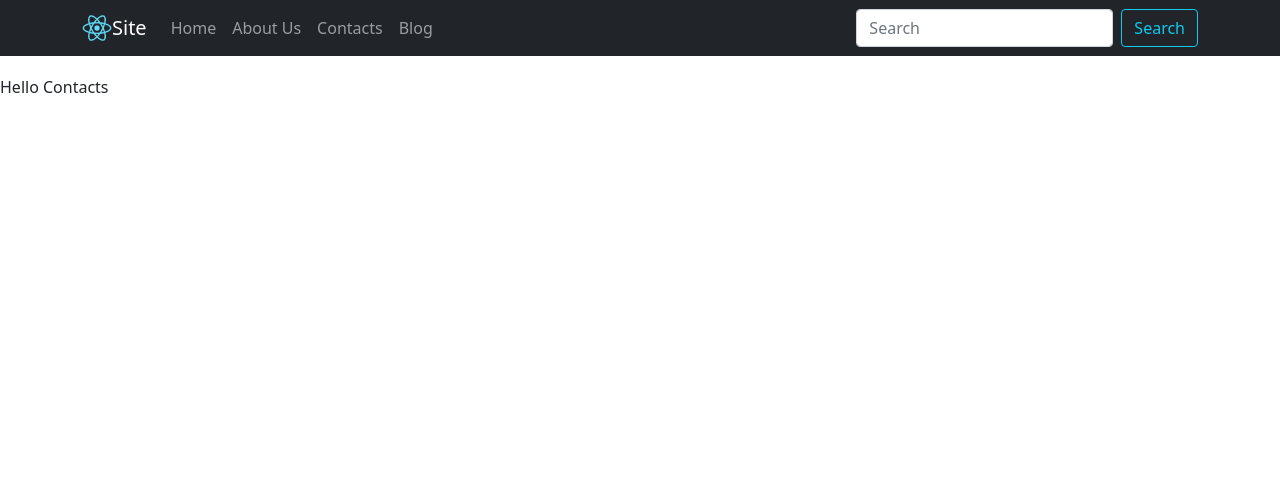
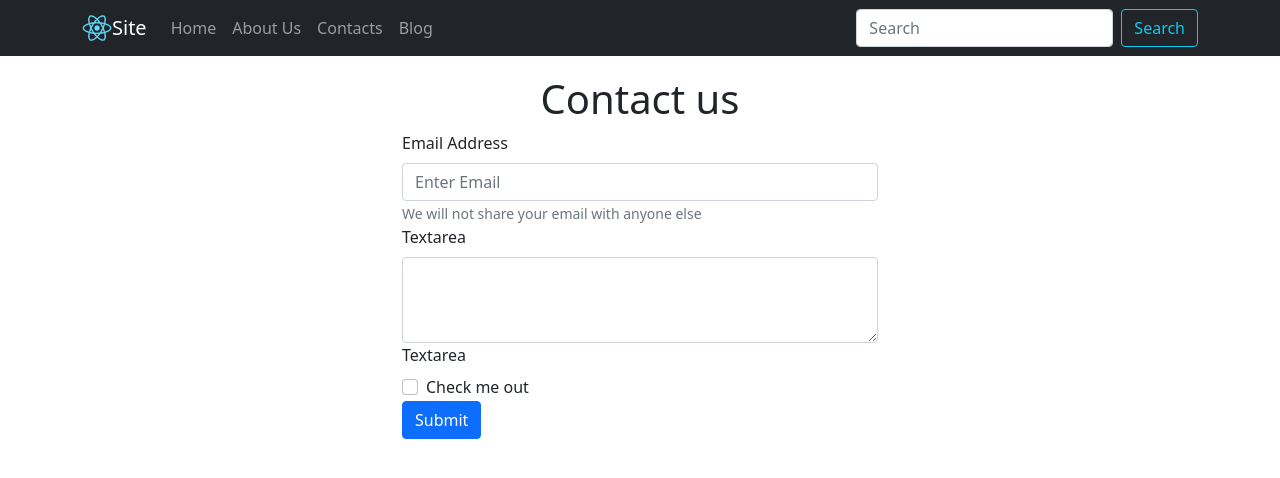
Before and after one commit to ErikEgl/React-Bootstrap-Site, a React (Create React App) app: page /contacts in a window 1280 px wide. Shown: the top 478 px of the page. Built offline with nearby package versions, Linux system fonts and the light colour scheme.

Commit message:
added tabs and contact form

```diff
--- a/src/Pages/About.js
+++ b/src/Pages/About.js
@@ -1,11 +1,70 @@
 import React, { Component } from 'react';
+import { Col, Container, Nav, Tab, Row } from 'react-bootstrap';
 
 export default class About extends Component {
     render() {
         return (
-            <div>
-                Hello About
-            </div>
+           <Container>
+               <Tab.Container id="ledt-tabs-example" defaultActiveKey="first" >
+                    <Row>
+                        <Col sm={3}>
+                            <Nav variant='pills' className='flex-column mt-2'>
+                                <Nav.Item>
+                                    <Nav.Link eventKey="first">
+                                        Design
+                                    </Nav.Link>
+                                    <Nav.Link eventKey="second">
+                                        Team
+                                    </Nav.Link>
+                                    <Nav.Link eventKey="third">
+                                        Programming
+                                    </Nav.Link>
+                                    <Nav.Link eventKey="fourth">
+                                        Frameworks
+                                    </Nav.Link>
+                                    <Nav.Link eventKey="fifth">
+                                        Libraries
+                                    </Nav.Link>
+                                </Nav.Item>
+                            </Nav>
+                        </Col>
+                        <Col sm={9}>
+                            <Tab.Content className='mt-3'>
+                                <Tab.Pane eventKey="first">
+                                    <img src="https://media.istockphoto.com/photos/winter-hiking-picture-id531106307?k=20&m=531106307&s=612x612&w=0&h=IZRjS844stJeqDn1bBja4hsv2RTLPzAsSHxZqZluGZk="/>
+                                    <p>
+                                    Lorem ipsum dolor sit amet, consectetur adipisicing elit. Eligendi non quis exercitationem culpa
+                                    </p>
+                                </Tab.Pane>
+                                <Tab.Pane eventKey="second">
+                                    <img src="https://media.istockphoto.com/photos/ice-crystal-picture-id925624048?k=20&m=925624048&s=612x612&w=0&h=w3p_0xzsAONPPUWPxydZ3VlVT_VDOBS7QsNrNEj8zGE="/>
+                                    <p>
+                                    Lorem ipsum dolor sit amet, consectetur adipisicing elit. Eligendi non quis exercitationem culpa
+                                    </p>
+                                </Tab.Pane>
+                                <Tab.Pane eventKey="third">
+                                    <img src="https://media.istockphoto.com/photos/tilted-blue-version-ice-skates-with-reflection-picture-id511302560?k=20&m=511302560&s=612x612&w=0&h=eswxcZflBUEwgq-lAgERgkNUd8QGamN9NV5M7rHo5TA="/>
+                                    <p>
+                                    Lorem ipsum dolor sit amet, consectetur adipisicing elit. Eligendi non quis exercitationem culpa
+                                    </p>
+                                </Tab.Pane>
+                                <Tab.Pane eventKey="fourth">
+                                    <img src="https://media.istockphoto.com/photos/walking-the-mountains-picture-id649597850?k=20&m=649597850&s=612x612&w=0&h=EkjZ5iwG0rsV3RuYfEhHtQDLlE44NTv5m4ZhczLZHPY="/>
+                                    <p>
+                                    Lorem ipsum dolor sit amet, consectetur adipisicing elit. Eligendi non quis exercitationem culpa
+                                    </p>
+                                </Tab.Pane>
+                                <Tab.Pane eventKey="fifth">
+                                    <img src="https://media.istockphoto.com/photos/female-hiker-standing-in-the-snow-picture-id1220996921?k=20&m=1220996921&s=612x612&w=0&h=ftRnmOdG6b1ZJf7vtqm_ThWy5ZfNeTfbSCnDnqxDOss="/>
+                                    <p>
+                                    Lorem ipsum dolor sit amet, consectetur adipisicing elit. Eligendi non quis exercitationem culpa
+                                    </p>
+                                </Tab.Pane>
+                            </Tab.Content>
+                        </Col>
+                    </Row>
+               </Tab.Container>
+           </Container>
         );
     }
 }
--- a/src/Pages/Contacts.js
+++ b/src/Pages/Contacts.js
@@ -1,13 +1,32 @@
-import React, { Component } from 'react';
+import React, { Component } from "react";
+import { Container, Form, Button } from "react-bootstrap";
 
 export default class Contacts extends Component {
-    render() {
-        return (
-            <div>
-                Hello Contacts
-            </div>
-        );
-    }
+  render() {
+    return (
+      <Container style={{width: '500px'}}>
+        <h1 className='text-center'>Contact us</h1>
+        <Form>
+          <Form.Group controlId='formBasicEmail'>
+            <Form.Label>Email Address</Form.Label>
+            <Form.Control type='email' placeholder='Enter Email'/>
+            <Form.Text>We will not share your email with anyone else</Form.Text>
+          </Form.Group>
+
+          <Form.Group controlId='formBasicPassword'>
+            <Form.Label>Textarea</Form.Label>
+            <Form.Control rows='3' as='textarea'/>
+          </Form.Group>
+
+          <Form.Group controlId='formBasicCheckbox'>
+            <Form.Label>Textarea</Form.Label>
+            <Form.Check type='checkbox' label='Check me out'/>
+          </Form.Group>
+            <Button variant='primary' type='submit'>Submit</Button>
+        </Form>
+      </Container>
+    );
+  }
 }
 
 // export default Contacts;
```
